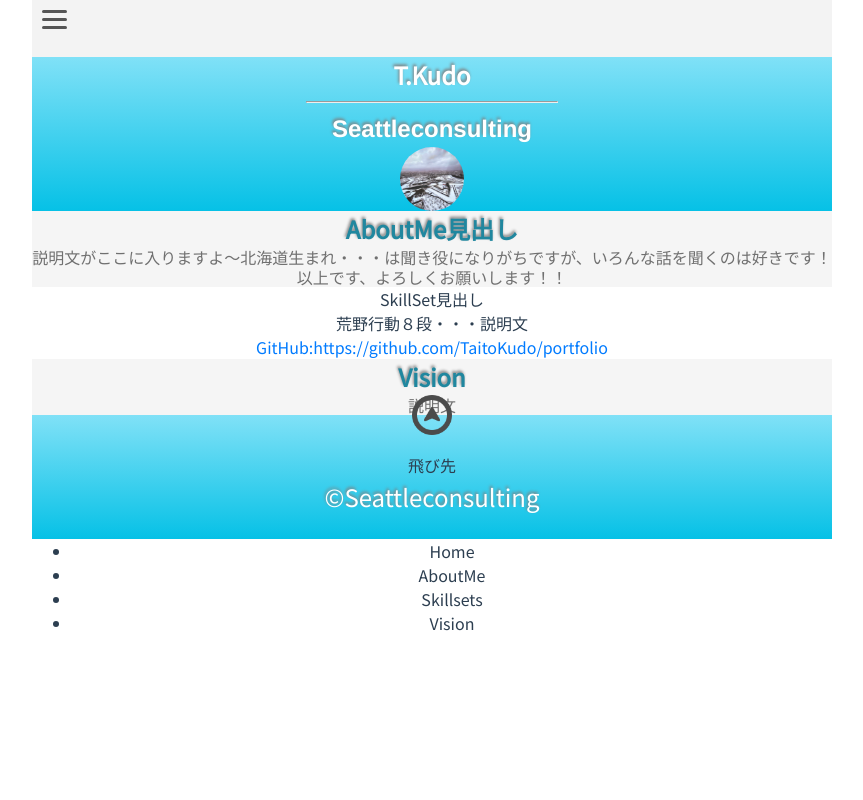
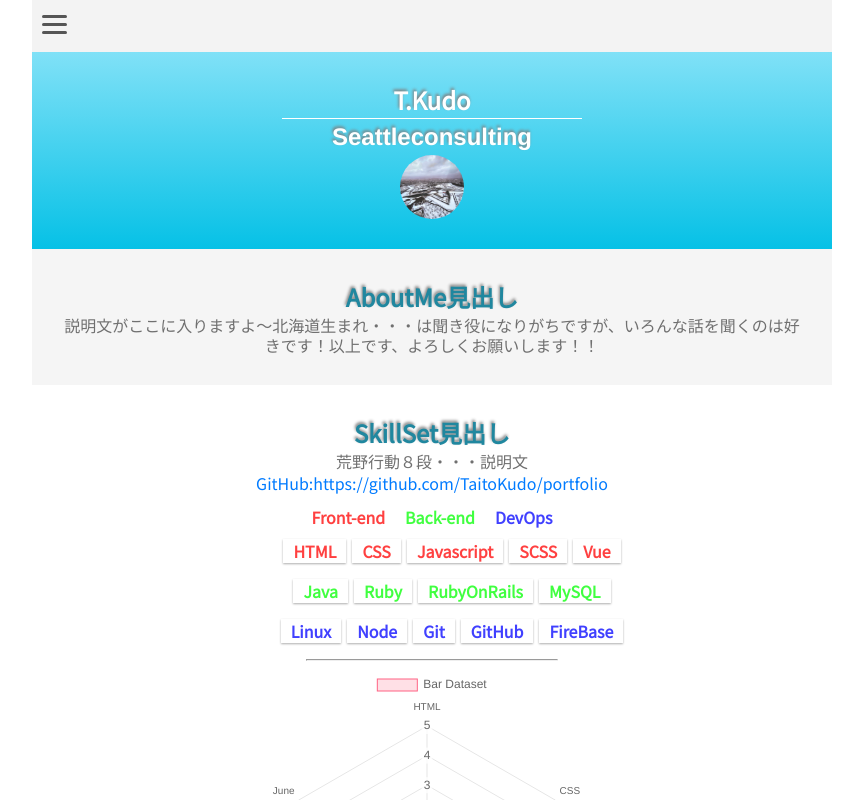
Before and after one commit to TaitoKudo/taito, a Vue app: page / in a window 1280 px wide. Shown: the top 800 px of the page, without its empty margins (208-1071 px from the left). Built offline with nearby package versions, Linux system fonts and the light colour scheme; what vue-smoothscroll would draw is missing.

Commit message:
【ポートフォリオ実装】20200414

```diff
--- a/package.json
+++ b/package.json
@@ -30,10 +30,12 @@
   "dependencies": {
     "bootstrap": "^4.4.1",
     "bootstrap-vue": "^2.11.0",
+    "chart.js": "^2.9.3",
     "core-js": "^3.6.4",
     "node-sass": "^4.13.1",
     "sass-loader": "^8.0.2",
     "vue": "^2.6.11",
+    "vue-chartjs": "^3.5.0",
     "vue-loader": "^15.9.1",
     "vue-router": "^3.1.6",
     "vue-scrollto": "^2.18.0",
--- a/src/App.vue
+++ b/src/App.vue
@@ -6,7 +6,6 @@
     <Skill />
     <Vision />
     <Footer />
-    <Menu />
   </div>
 </template>
 
@@ -17,7 +16,6 @@
   import Skill from './components/Skill.vue'
   import Vision from './components/Vision.vue'
   import Footer from './components/Footer.vue'
-  import Menu from './components/Menu.vue'
   export default {
     components: {
       Header,
@@ -25,8 +23,7 @@
       About,
       Skill,
       Vision,
-      Footer,
-      Menu
+      Footer
   }
 }
 </script>
--- a/src/components/About.vue
+++ b/src/components/About.vue
@@ -21,6 +21,7 @@
     background-color: #f5f5f5;
     width: 100%;
     height: auto;
+    padding: 30px;
   }
 
   #aboutTitle {
--- /dev/null
+++ b/src/components/Chart.vue
@@ -0,0 +1,47 @@
+<script>
+import { Radar } from '../../../portfolio/node_modules/vue-chartjs';
+
+export default {
+  name: 'Chart',
+  extends: Radar,
+  data () {
+    return {
+      data: {
+        labels: ['HTML', 'CSS', 'Javascript', 'SCSS', 'May', 'June'],
+        datasets: [
+          {
+            label: 'Bar Dataset',
+            data: [2, 4, 4, 4, 3, 4],
+            backgroundColor: [
+              'rgba(255, 99, 132, 0.2)',
+            ],
+            borderColor: [
+              'rgba(255, 99, 132, 1)',
+              'rgba(54, 162, 235, 1)',
+              'rgba(255, 206, 86, 1)',
+              'rgba(75, 192, 192, 1)',
+              'rgba(153, 102, 255, 1)',
+              'rgba(255, 159, 64, 1)'
+            ],
+            borderWidth: 1
+          },
+        ]
+      },
+      options: {
+        scale: {
+          ticks:{
+            stepSize: 1,
+            beginAtZero: true,
+            max:5,
+            min:0,
+          }
+        }
+      }
+    }
+  },
+  mounted () {
+    this.renderChart(this.data, this.options)
+  }
+}
+
+</script>
--- a/src/components/Footer.vue
+++ b/src/components/Footer.vue
@@ -8,9 +8,7 @@
       src="../assets/vector.png"
       alt="矢印"
     ></a>
-    <div id="hoge">
-      飛び先
-    </div>
+
     <div id="footerCopyright">
       ©Seattleconsulting
     </div>
@@ -23,7 +21,7 @@
     clickSmoothScroll () {
       event.preventDefault()
       this.$SmoothScroll(
-        document.querySelector('#hoge'),
+        document.querySelector('#headerSection'),
         400,
         null,
         null,
--- a/src/components/Header.vue
+++ b/src/components/Header.vue
@@ -16,18 +16,25 @@
         for="nav-input"
       />
       <div id="nav-content">
-        ここに中身を入れる
+        <span id="lineSpan" />
+        <img
+          id="batuClose"
+          src="../assets/batu.png"
+          alt="閉じる"
+        >
+        <Menu />
       </div>
     </div>
   </div>
 </template>
 
 <script>
+  import Menu from "./Menu";
   export default {
+    components: {
+      Menu
+    }
   }
-
-
-
 </script>
 
 <style lang="scss">
@@ -41,21 +48,22 @@
   -moz-osx-font-smoothing: grayscale;
   text-align: center;
   color: #2c3e50;
-  margin: 0 auto;
+  margin: auto;
   width: 800px;
   background-color: #f3f3f3;
-  padding: 10px;
+  padding-top: 15px;
+  padding-left: 10px;
 }
 
 #nav-drawer {
   position: relative;
   text-align: left;
+  margin-left: 0;
 }
 
 /* チェックボックス等は非表示に */
 .nav-unshown {
   display: none;
-  text-align: left;
 }
 
 /* アイコンのスペース */
@@ -63,7 +71,6 @@
   display: inline-block;
   width: 30px;
   height: 22px;
-  text-align: left;
 }
 
 /* ハンバーガーアイコンをCSSだけで表現 */
@@ -102,6 +109,18 @@
   transition: 0.3s ease-in-out;
 }
 
+#lineSpan {
+  background: #f3f3f3;
+  width: auto;
+  height: 100px;
+}
+
+#batuClose {
+  background: #f3f3f3;
+  width: 20px;
+  height: 20px;
+}
+
 /* 中身 */
 #nav-content {
   overflow: auto;
--- a/src/components/Main.vue
+++ b/src/components/Main.vue
@@ -3,7 +3,6 @@
     <div id="userName">
       T.Kudo
     </div>
-    <hr width="250">
     <div id="companyName">
       Seattleconsulting
     </div>
@@ -29,6 +28,7 @@
     background: linear-gradient(#80e1f7, #06c1e6);
     width: 100%;
     height: auto;
+    padding: 30px;
   }
 
   #userName {
@@ -36,6 +36,10 @@
     font-family: 'Noto Sans JP', sans-serif;
     font-weight: bold;
     font-size: 18pt;
+    border-bottom: 1px solid white;
+    margin: 0 auto;
+    width: 300px;
+
 
     /* 影のサイズ考える */
     text-shadow: -1px -2px 3px #808080;
@@ -45,6 +49,7 @@
     color: #fff;
     font-weight: bold;
     font-size: 18pt;
+
 
     /* 影のサイズ考える */
     text-shadow: -1px -2px 3px #808080;
--- a/src/components/Menu.vue
+++ b/src/components/Menu.vue
@@ -1,10 +1,10 @@
 <template>
   <div id="drawerSection">
-    <ul id="drawetMenuSection">
-      <li>Home</li>
-      <li>AboutMe</li>
-      <li>Skillsets</li>
-      <li>Vision</li>
+    <ul id="drawerMenuSection">
+      <li><a href="#headerSection">Home</a></li>
+      <li><a href="#aboutSection">About Me</a></li>
+      <li><a href="#skillSection">SkillSets</a></li>
+      <li><a href="#visionSection">Vision</a></li>
     </ul>
   </div>
 </template>
@@ -14,11 +14,26 @@
 }
 </script>
 <style scoped>
-  @import url('https://fonts.googleapis.com/css2?family=Noto+Sans+JP&display=swap');
 
   #drawerSection {
     font-family: 'Noto Sans JP', sans-serif;
+    width: 100%;
+    height: auto;
+  }
+
+  #drawerMenuSection {
+    background-color: #fff;
+    width: 100%;
+    height: auto;
+  }
+
+  li {
+    color: #a8a3a3;
+    font-weight: bold;
+    display: block;
+    border-top: solid 1px #f3f3f3;
+    border-bottom: solid 1px #f3f3f3;
+    padding: 10px 10px;
   }
 
 </style>
-ß
--- a/src/components/Skill.vue
+++ b/src/components/Skill.vue
@@ -9,11 +9,51 @@
     <div id="gitHubLabel">
       <a href="https://github.com/TaitoKudo/portfolio">GitHub:https://github.com/TaitoKudo/portfolio</a>
     </div>
+    <div id="skillList">
+      <!-- Link Category-->
+      <div id="front_end">
+        Front-end
+      </div>
+      <div id="back_end">
+        Back-end
+      </div>
+      <div id="dev_ops">
+        DevOps
+      </div>
+      <ul class="frontEnd">
+        <li>HTML</li>
+        <li>CSS</li>
+        <li>Javascript</li>
+        <li>SCSS</li>
+        <li>Vue</li>
+      </ul>
+      <ul class="backEnd">
+        <li>Java</li>
+        <li>Ruby</li>
+        <li>RubyOnRails</li>
+        <li>MySQL</li>
+      </ul>
+      <ul class="devOps">
+        <li>Linux</li>
+        <li>Node</li>
+        <li>Git</li>
+        <li>GitHub</li>
+        <li>FireBase</li>
+      </ul>
+    </div>
+    <hr width="250">
+    <div id="skillGraph">
+      <chart />
+    </div>
   </div>
 </template>
+
 <script>
+import Chart from './Chart.vue';
 export default {
-
+  components: {
+    Chart
+  }
 }
 </script>
 <style scoped>
@@ -21,6 +61,85 @@
 
   #skillSection {
     display: block;
+    background-color: #fff;
+    width: 100%;
+    height: auto;
     font-family: 'Noto Sans JP', sans-serif;
+    padding: 30px;
   }
+
+  #skillTitle {
+    color: #20879f;
+    font-family: 'Noto Sans JP', sans-serif;
+    font-weight: bold;
+    font-size: 18pt;
+    text-shadow: -1px -2px 3px #808080;
+  }
+
+  #skillExplain {
+    color: #707070;
+    font-family: 'Noto Sans JP', sans-serif;
+    font-size: 12pt;
+    word-break: normal;
+
+    /* 問題あり？ */
+    line-height: 1.25em;
+  }
+
+  #gitHubLabel {
+    color: #20879f;
+    font-family: 'Noto Sans JP', sans-serif;
+    font-size: 12pt;
+  }
+
+  #skillList {
+    font-weight: bold;
+  }
+
+  #front_end {
+    color: rgba(255, 0, 0, 0.75);
+    display: inline-block;
+    padding: 10px;
+  }
+
+  #back_end {
+    color: rgba(0, 255, 0, 0.75);
+    display: inline-block;
+    padding: 10px;
+  }
+
+  #dev_ops {
+    color: rgba(0, 0, 255, 0.75);
+    display: inline-block;
+    padding: 10px;
+  }
+
+  li {
+    display: inline;
+    font-family: 'Noto Sans JP', sans-serif;
+    list-style: none;
+    padding: 0 10px;
+    margin: 3px;
+    font-weight: bold;
+    background: rgba(255, 255, 255, 0.25);
+    box-shadow: 0 1px 2px rgba(0, 0, 0, 0.32);
+  }
+
+  .frontEnd {
+    color: rgba(255, 0, 0, 0.75);
+  }
+
+  .backEnd {
+    color: rgba(0, 255, 0, 0.75);
+  }
+
+  .devOps {
+    color: rgba(0, 0, 255, 0.75);
+  }
+
+  #skillGraph {
+    margin: 0 auto;
+    width: 50%;
+  }
+
 </style>
--- a/src/components/Vision.vue
+++ b/src/components/Vision.vue
@@ -22,6 +22,7 @@
     width: 100%;
     height: auto;
     font-family: 'Noto Sans JP', sans-serif;
+    padding: 30px;
   }
 
   #visionTitle {
--- a/src/main.js
+++ b/src/main.js
@@ -2,8 +2,8 @@
 import App from './App.vue'
 import smoothScroll from 'vue-smoothscroll'
 Vue.use(smoothScroll)
+
 Vue.config.productionTip = false
-
 new Vue({
   render: h => h(App),
 }).$mount('#app')
```
Also changed, not shown: src/assets/batu.png (added), 1 other file (tests, documents, lock files or other folders).
